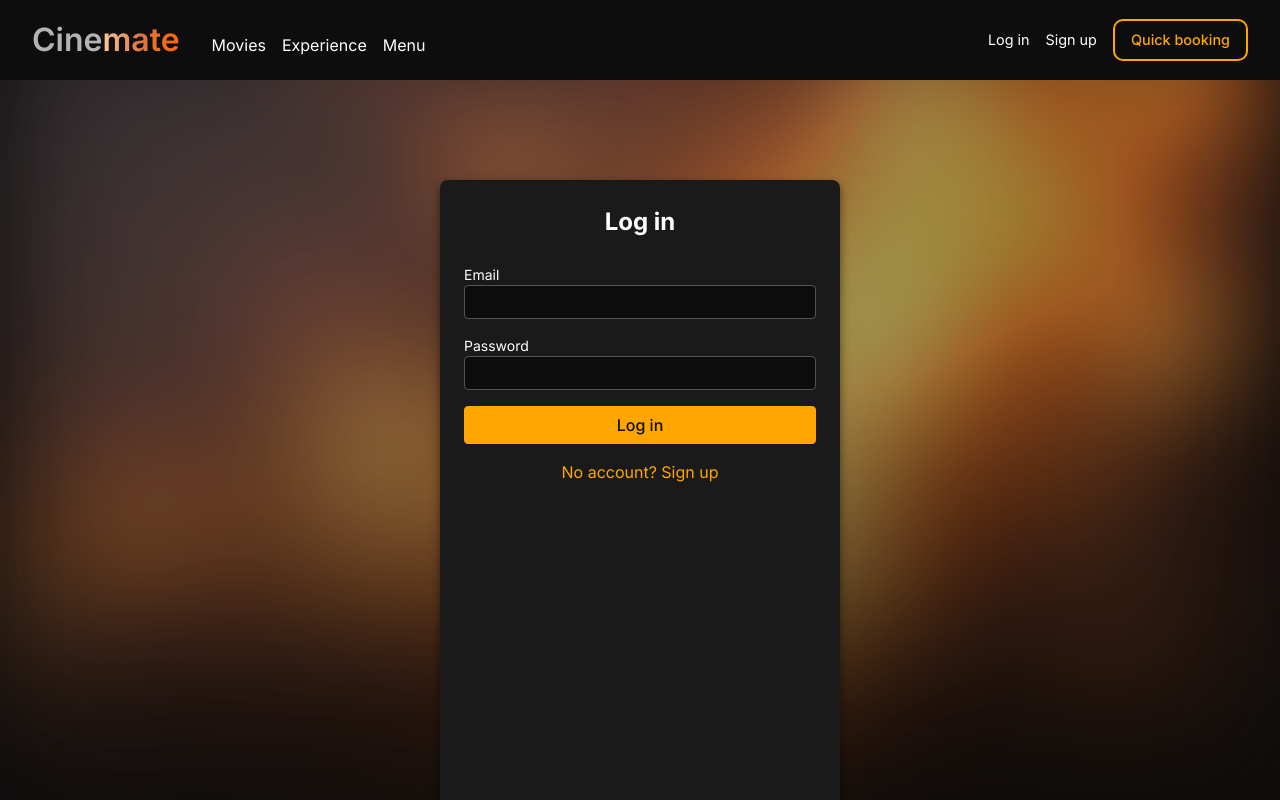
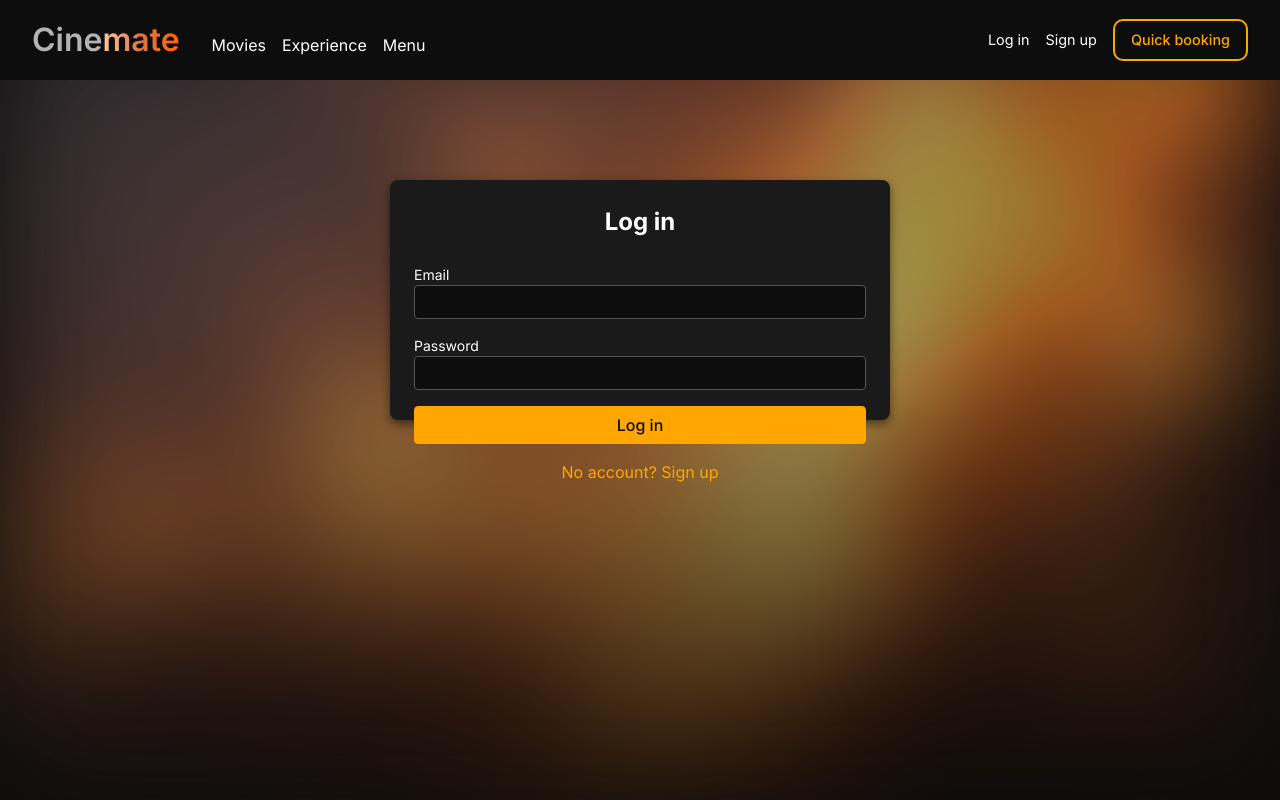
Before and after one commit to Maxnights/cinemate, a React (Create React App) app: page /login in a window 1280 px wide. Shown: the top 800 px of the page. Built offline with nearby package versions, Linux system fonts and the light colour scheme.

Commit message:
minor fix css

```diff
--- a/src/pages/login/index.module.css
+++ b/src/pages/login/index.module.css
@@ -31,7 +31,8 @@
   padding: 24px;
   box-shadow: 0 4px 10px rgba(0, 0, 0, 0.5);
   width: 100%;
-  max-width: 400px;
+  max-width: 500px;
+  height: 30vh;
 }
 
 .auth-title {
```
